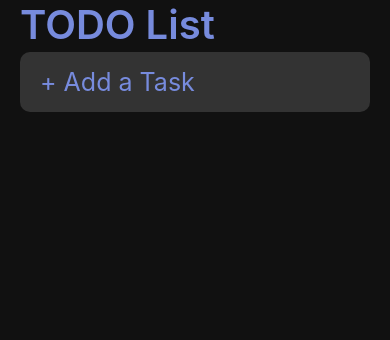
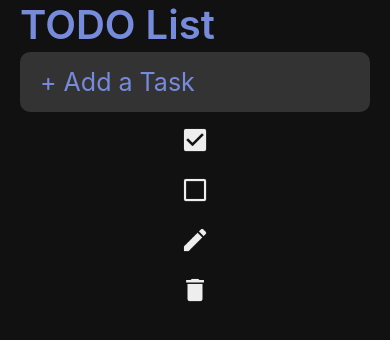
Before and after one commit to corn1200/rn-todo-app, a React Native app: screen / in a window 390 px wide. Shown: the top 340 px of the page. Built offline with nearby package versions, Linux system fonts and the light colour scheme.

Commit message:
아이콘 이미지 추가 후 아이콘 컴포넌트 생성하여 메인화면에 출력

```diff
--- a/src/App.js
+++ b/src/App.js
@@ -3,8 +3,10 @@
 import { StyleSheet, Text, View, StatusBar } from 'react-native';
 import styled, { ThemeProvider } from 'styled-components/native';
 import { theme } from './theme';
-import Input from './components/input';
+import Input from './components/Input';
 import { useState } from "react";
+import IconButton from './components/IconButton';
+import { icons } from './icons';
 
 // 내용을 감싸기 위한(Container) 스타일 컴포넌트 생성(styled.View)
 // props로 받은 테마 값(${({ theme }))의
@@ -55,6 +57,11 @@ export default function App() {
                     onChangeText={text => setNewTask(text)}
                     onSubmitEditing={addTask}
                 />
+                {/* props로 아이콘과 온 프레스 이벤트를 넘겨줌 */}
+                <IconButton icon={icons.check} onPress={() => alert('check')} />
+                <IconButton icon={icons.uncheck} onPress={() => alert('uncheck')} />
+                <IconButton icon={icons.edit} onPress={() => alert('edit')} />
+                <IconButton icon={icons.delete} onPress={() => alert('delete')} />
             </Container>
         </ThemeProvider>
     );
--- /dev/null
+++ b/src/components/IconButton.js
@@ -0,0 +1,32 @@
+import styled from "styled-components/native";
+import { TouchableOpacity, View } from "react-native";
+import PropTypes from 'prop-types';
+import { icons } from "../icons";
+
+// 아이콘이라는 스타일 컴포넌트를 생성
+const Icon = styled.Image`
+    width: 30px;
+    height: 30px;
+    margin: 10px;
+    tint-color: ${({ theme }) => theme.text};
+`;
+
+// props로 받은 아이콘과 온 프레스 이벤트를 속성에 포함
+const IconButton = ({ icon, onPress }) => {
+    return (
+        <TouchableOpacity onPress={onPress}>
+            <View>
+                <Icon source={icon} />
+            </View>
+        </TouchableOpacity>
+    );
+};
+
+// 아이콘의 값을 아이콘들 중 하나로 설정하고 반드시 넘어오도록 함
+// 온 프레스 값이 함수로 넘어오도록 설정
+IconButton.propTypes = {
+    icon: PropTypes.oneOf(Object.values(icons)).isRequired,
+    onPress: PropTypes.func
+};
+
+export default IconButton;
--- /dev/null
+++ b/src/icons.js
@@ -0,0 +1,13 @@
+// 아이콘 이미지를 불러옴
+import Check from '../assets/icons/check.png';
+import Uncheck from '../assets/icons/uncheck.png';
+import Edit from '../assets/icons/edit.png';
+import Delete from '../assets/icons/delete.png';
+
+// 아이콘들을 설정
+export const icons = {
+    check: Check,
+    uncheck: Uncheck,
+    edit: Edit,
+    delete: Delete
+}
```
